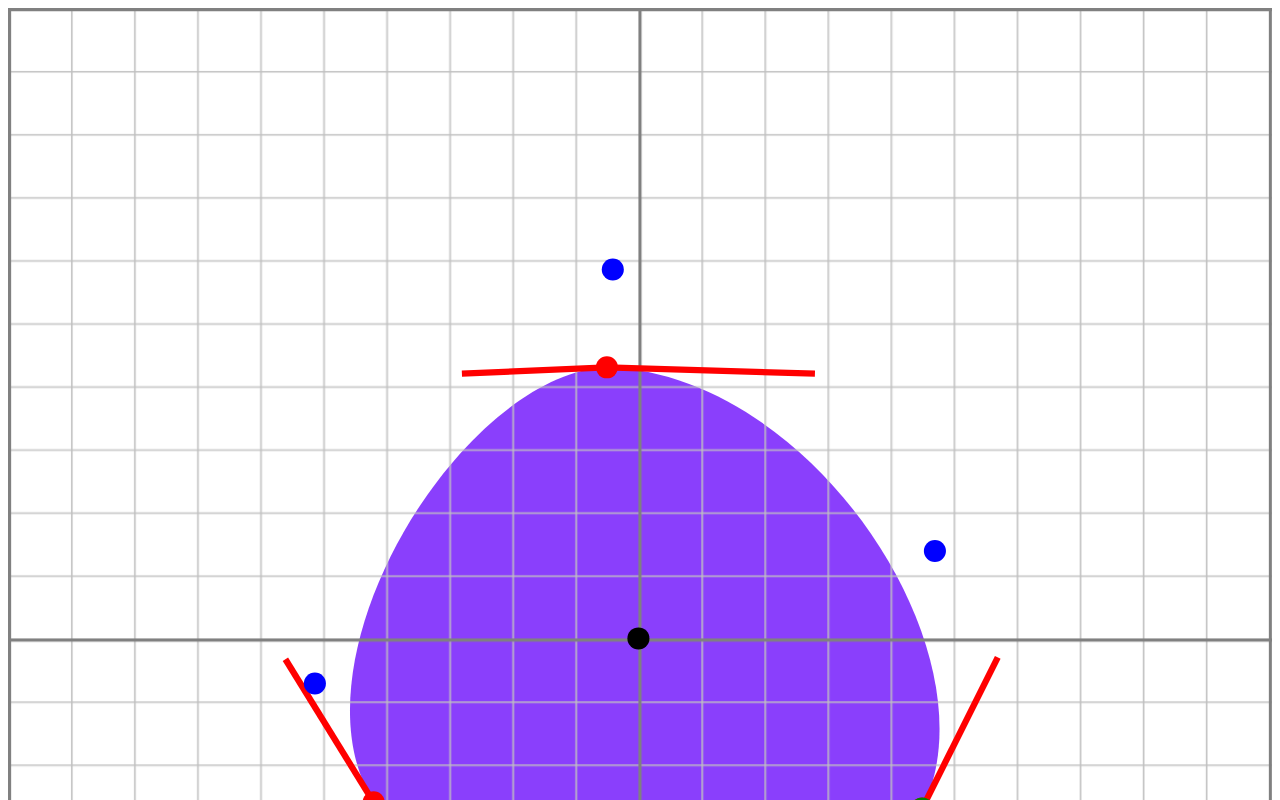
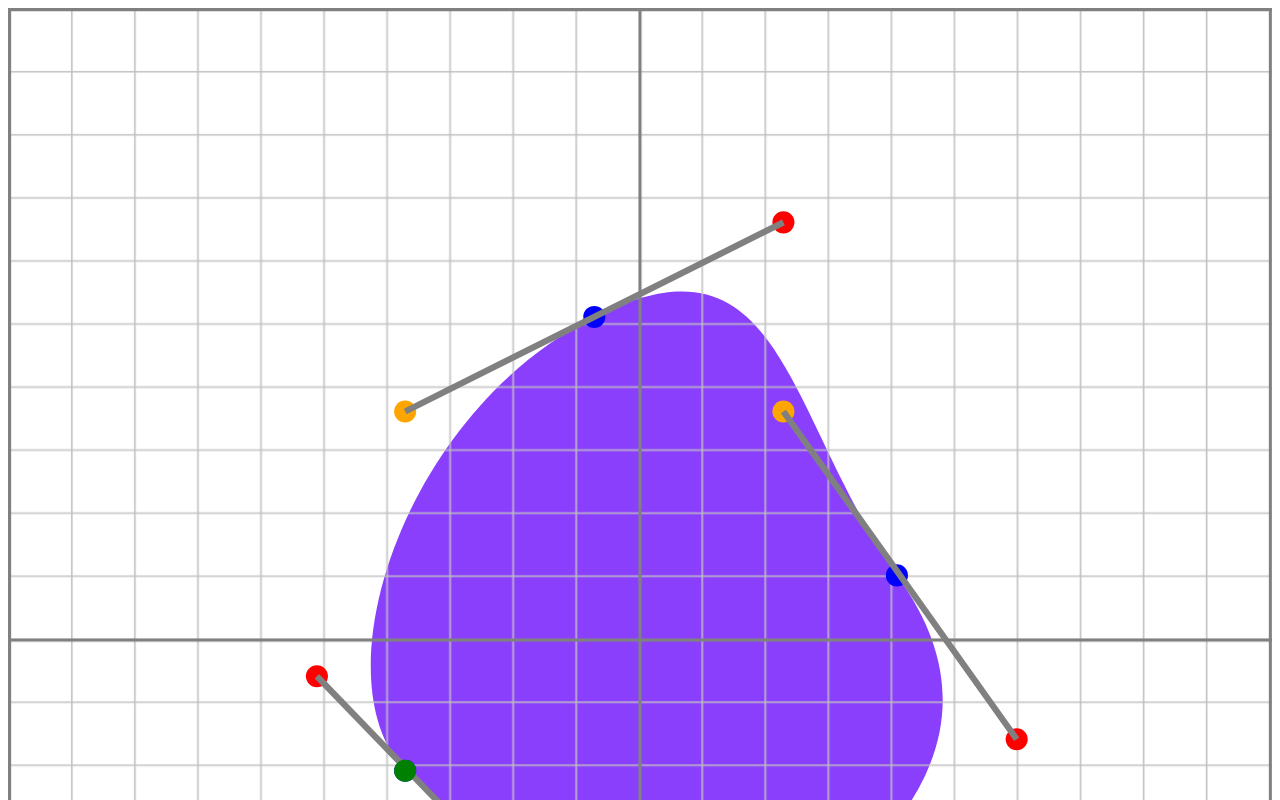
Before and after one commit to mint-made/blob-generator, a plain HTML site: page index.html in a window 1280 px wide. Shown: the top 800 px of the page. Drawn offline with Linux system fonts and the light colour scheme.

Commit message:
random generated bezier points and path generation

```diff
--- a/index.html
+++ b/index.html
@@ -15,11 +15,7 @@
           id="blob-z"
           class="blob"
           fill="#8A3FFC"
-          d="M 43,26.5
-          C28.9,49.3,  -27.9,49.1,   -42.2,26.2
-          C-56.5,3.3,  -28.2,-42.4,  5.2,-43.3
-          C28.6,-42.2,  57.1,3.6,    43,26.5
-          Z"
+          d=""
           transform="translate(100 100)"
         />
         <defs>
--- a/src/js/app.js
+++ b/src/js/app.js
@@ -6,100 +6,77 @@ const svgBlob = {
     corners: 3,
     markers: true,
   },
+  init() {
+    this.corners = document.querySelector('#blob-size').value;
+  },
   generatePoints(n) {
-    //Generates n random points within n sections of the canvas
-    //Returns n number of points in an array
+    // Generates n random points within n sections of the canvas
+    // Returns n number of points in an array
     const sectionAngle = (2 * Math.PI) / n;
     const pointsArray = [];
     for (let i = 0; i < n; i++) {
-      const angleToOrigin =
-        i * sectionAngle + rndNoBetween(0, sectionAngle / 3);
-      console.log('angletoorigin', angleToOrigin);
-      const radius = rndNoBetween(40, 60);
-      console.log('radius', radius);
-      const coordinate = {};
-      coordinate.x = radius * Math.sin(angleToOrigin);
-      coordinate.y = radius * Math.cos(angleToOrigin);
-      console.log(coordinate.x, coordinate.y);
-      pointsArray.push(coordinate);
+      const point = {
+        origin: {},
+        bezier1: {},
+        bezier2: {},
+      };
+      // Generate point origin coordinate
+      let angleToOrigin = i * sectionAngle + rndNoBetween(0, sectionAngle / 3);
+      let radius = rndNoBetween(40, 60);
+      point.origin.x = radius * Math.sin(angleToOrigin);
+      point.origin.y = radius * Math.cos(angleToOrigin);
+
+      // Randomly generate 1st bezier point
+      angleToOrigin =
+        i * sectionAngle +
+        rndNoBetween(sectionAngle / 3, (2 * sectionAngle) / 3);
+      point.bezier1.x = radius * Math.sin(angleToOrigin);
+      point.bezier1.y = radius * Math.cos(angleToOrigin);
+
+      // Generate 2nd bezier point from the 1st bezier point.
+      point.bezier2.x = point.origin.x + (point.origin.x - point.bezier1.x);
+      point.bezier2.y = point.origin.y + (point.origin.y - point.bezier1.y);
+
+      pointsArray.push(point);
     }
-
     return pointsArray;
   },
-  Blob: function (corners) {
-    this.corners = corners;
-    this.start = { x: 43, y: 26 };
-    this.path = [
-      {
-        point: { x: -42, y: 26 },
-        bez1: { x: 28, y: 49 },
-        bez2: { x: -27, y: 49 },
-      },
-      {
-        point: { x: -5.2, y: -43 },
-        bez1: { x: -56, y: 3.3 },
-        bez2: { x: -28, y: -42 },
-      },
-      {
-        point: { x: 43, y: 26 },
-        bez1: { x: 28, y: -42 },
-        bez2: { x: 57, y: 3 },
-      },
-    ];
-    this.path.forEach((item) => {
-      const rnd = Math.random() / 10 + 1;
-      item.point.x = (item.point.x * rnd).toFixed(0);
-      item.point.y = (item.point.y * rnd).toFixed(0);
+  translateToFixed(pointsArray, decimalPoints) {
+    pointsArray.forEach((point) => {
+      point.bezier1.x = point.bezier1.x.toFixed(decimalPoints);
+      point.bezier1.y = point.bezier1.y.toFixed(decimalPoints);
+      point.bezier2.x = point.bezier2.x.toFixed(decimalPoints);
+      point.bezier2.y = point.bezier2.y.toFixed(decimalPoints);
+      point.origin.x = point.origin.x.toFixed(decimalPoints);
+      point.origin.y = point.origin.y.toFixed(decimalPoints);
     });
-    this.start = this.path[2].point;
-    this.d = `M ${this.start.x},${this.start.y}
-        C${this.path[0].bez1.x},${this.path[0].bez1.y},${this.path[0].bez2.x},${this.path[0].bez2.y},${this.path[0].point.x},${this.path[0].point.y}
-        C${this.path[1].bez1.x},${this.path[1].bez1.y},${this.path[1].bez2.x},${this.path[1].bez2.y},${this.path[1].point.x},${this.path[1].point.y}
-        C${this.path[2].bez1.x},${this.path[2].bez1.y},${this.path[2].bez2.x},${this.path[2].bez2.y},${this.path[2].point.x},${this.path[2].point.y}
-        Z`;
+    return pointsArray;
   },
-  generate() {
-    this.removeMarkers();
-    this.userInput.corners = document.querySelector('#blob-size').value;
-    const svgBlob = document.querySelector('#blob-z');
-    const canvasBoard = document.querySelector('#canvas-board');
-    const blobA = new this.Blob(3);
-    svgBlob.setAttribute('d', blobA.d);
-    for (let i = 0; i < 3; i++) {
-      const svgCircle = this.generateSvgCircle(
-        blobA.path[i].point.x,
-        blobA.path[i].point.y
+  Blob: function (vertices) {
+    this.pointsArray = svgBlob.translateToFixed(
+      svgBlob.generatePoints(vertices),
+      0
+    );
+    this.start = this.pointsArray[this.pointsArray.length - 1];
+
+    const pathArray = [`M${this.start.origin.x},${this.start.origin.y}`];
+    let bezierOrigin = this.start;
+    for (let i = 0; i < this.pointsArray.length; i++) {
+      console.log(this.pointsArray[i]);
+      // Bezier2 point from the current point
+      pathArray.push(`C${bezierOrigin.bezier1.x},${bezierOrigin.bezier1.y}`);
+      // Bezier1 Point from the destination point
+      pathArray.push(
+        `${this.pointsArray[i].bezier2.x},${this.pointsArray[i].bezier2.y}`
       );
-      canvasBoard.appendChild(svgCircle);
-      const svgLine1 = this.generateSvgLine(
-        blobA.path[i].point.x,
-        blobA.path[i].point.y,
-        blobA.path[i].bez2.x,
-        blobA.path[i].bez2.y
+      // Point of the destination
+      pathArray.push(
+        `${this.pointsArray[i].origin.x},${this.pointsArray[i].origin.y}`
       );
-      canvasBoard.appendChild(svgLine1);
-      if (i < 1) {
-        const svgLine2 = this.generateSvgLine(
-          blobA.start.x,
-          blobA.start.y,
-          blobA.path[i].bez1.x,
-          blobA.path[i].bez1.y
-        );
-        canvasBoard.appendChild(svgLine2);
-      }
-      if (i > 0) {
-        const svgLine2 = this.generateSvgLine(
-          blobA.path[i - 1].point.x,
-          blobA.path[i - 1].point.y,
-          blobA.path[i].bez1.x,
-          blobA.path[i].bez1.y
-        );
-        canvasBoard.appendChild(svgLine2);
-      }
+      bezierOrigin = this.pointsArray[i];
     }
-    canvasBoard.appendChild(
-      this.generateSvgCircle(blobA.start.x, blobA.start.y, 'green')
-    );
+    pathArray.push('Z');
+    this.d = pathArray.join(' ');
   },
   generateSvgCircle(x, y, color = 'red', r = 1.75) {
     // Returns svg <circle> html for DOM insertion
@@ -138,12 +115,71 @@ const svgBlob = {
 };
 
 // Onload functions
-svgBlob.generate();
 const canvas = document.querySelector('#canvas-board');
-canvas.appendChild(svgBlob.generateSvgCircle(0, 0, 'black'));
 
-const pointArray = svgBlob.generatePoints(4);
-pointArray.forEach((point) => {
-  console.log(point);
-  canvas.appendChild(svgBlob.generateSvgCircle(point.x, point.y, 'blue'));
+const blob = new svgBlob.Blob(4);
+console.log(blob.origin);
+
+blob.pointsArray.forEach((point) => {
+  canvas.appendChild(
+    svgBlob.generateSvgCircle(point.origin.x, point.origin.y, 'blue')
+  );
+  canvas.appendChild(
+    svgBlob.generateSvgCircle(point.bezier1.x, point.bezier1.y, 'orange')
+  );
+  canvas.appendChild(
+    svgBlob.generateSvgCircle(point.bezier2.x, point.bezier2.y, 'red')
+  );
+  canvas.appendChild(
+    svgBlob.generateSvgLine(
+      point.bezier1.x,
+      point.bezier1.y,
+      point.bezier2.x,
+      point.bezier2.y,
+      'grey'
+    )
+  );
 });
+
+console.log(blob.d);
+
+canvas.appendChild(
+  svgBlob.generateSvgCircle(blob.start.origin.x, blob.start.origin.y, 'green')
+);
+
+function createPath(d) {
+  console.log(d);
+  const path = svgBlob.createSVGElement('path');
+  path.setAttributeNS(null, 'fill', '#8A3FFC');
+  path.setAttributeNS(null, 'd', d);
+  path.setAttributeNS(null, 'transform', 'translate(100 100)');
+  return blob;
+}
+
+const blobby = document.querySelector('#blob-z');
+blobby.setAttributeNS(null, 'd', blob.d);
+
+/*
+<path
+          id="blob-z"
+          class="blob"
+          fill="#8A3FFC"
+          d="M 43,26.5
+          C28.9,49.3,  -27.9,49.1,   -42.2,26.2
+          C-56.5,3.3,  -28.2,-42.4,  5.2,-43.3
+          C28.6,-42.2,  57.1,3.6,    43,26.5
+          Z"
+          transform="translate(100 100)"
+        />
+
+<path
+          id="blob-z"
+          class="blob"
+          fill="#8A3FFC"
+          d="M-56,4, C-73,-32, 36,24, 25,35, C-73,-32, 21,-48, 38,-36, C-73,-32, -39,41, -56,4 Z"
+          transform="translate(100 100)"
+        />
+
+
+
+*/
```
Also changed, not shown: src/js/g.js (added).
